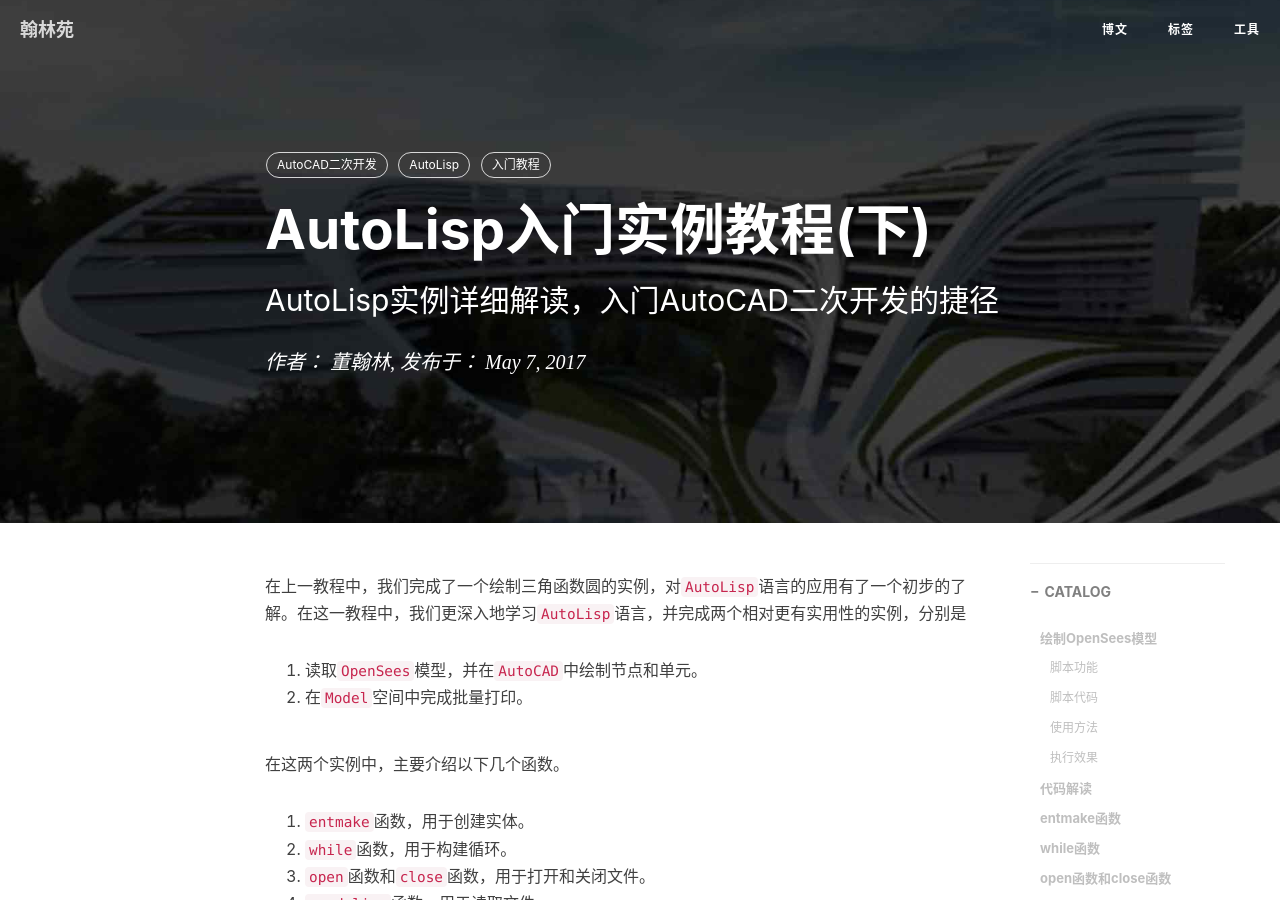
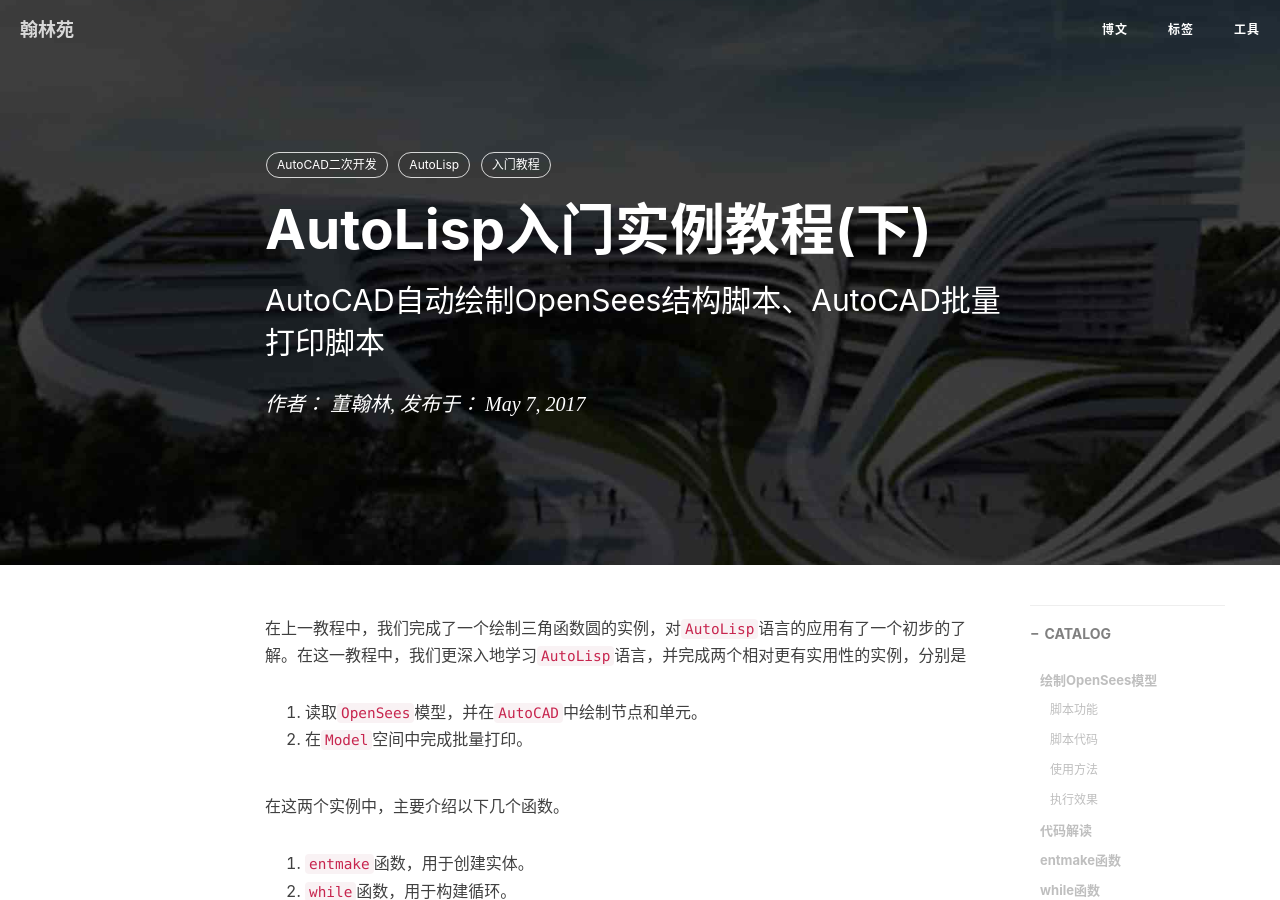
Before and after one commit to Hanlin-Dong/Hanlin-Dong.github.io, a Jekyll site: the page built from _posts/2017-05-07-autolisp-beginner-2.md, in a window 1280 px wide and 900 px high. Built offline with Jekyll 4.4.1, drawn with Linux system fonts in a browser that asks for light colours; nearby versions of some CDN libraries; comment, search, counter and statistics services are not loaded.

Commit message:
minor modification

```diff
--- a/_posts/2017-05-07-autolisp-beginner-2.md
+++ b/_posts/2017-05-07-autolisp-beginner-2.md
@@ -1,7 +1,7 @@
 ---
 layout:     post
 title:      "AutoLisp入门实例教程(下)"
-subtitle:   "AutoLisp实例详细解读，入门AutoCAD二次开发的捷径"
+subtitle:   "AutoCAD自动绘制OpenSees结构脚本、AutoCAD批量打印脚本"
 date:       2017-05-07 12:00:00
 author:     董翰林
 header-img: "img/header-autolisp-beginner-2.jpg"
```
